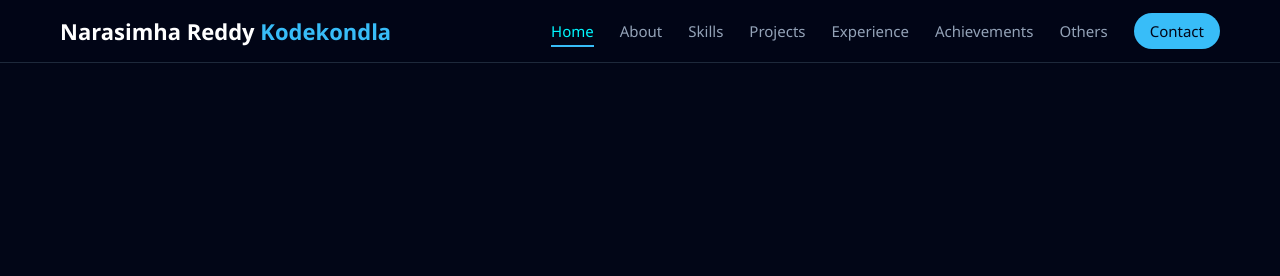
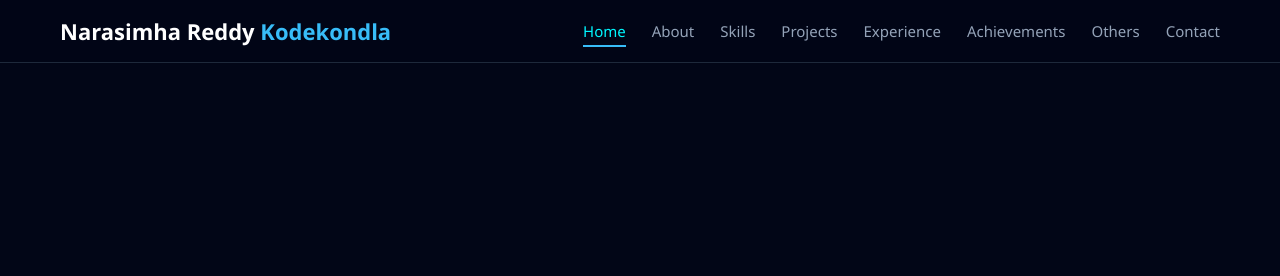
Before and after one commit to Narasimha289/portfolio, a website: page index.html in a window 1280 px wide. Shown: the top 276 px of the page. Drawn offline with Linux system fonts and the light colour scheme.

Commit message:
removed contact as button

```diff
--- a/index.html
+++ b/index.html
@@ -31,7 +31,7 @@
             <li><a href="#experience" class="nav-item">Experience</a></li>
             <li><a href="#achievements" class="nav-item">Achievements</a></li>
             <li><a href="#others" class="nav-item">Others</a></li>
-            <li><a href="#contact" class="nav-item contact-btn">Contact</a></li>
+            <li><a href="#contact" class="nav-item">Contact</a></li>
         </ul>
 
     </div>
```
